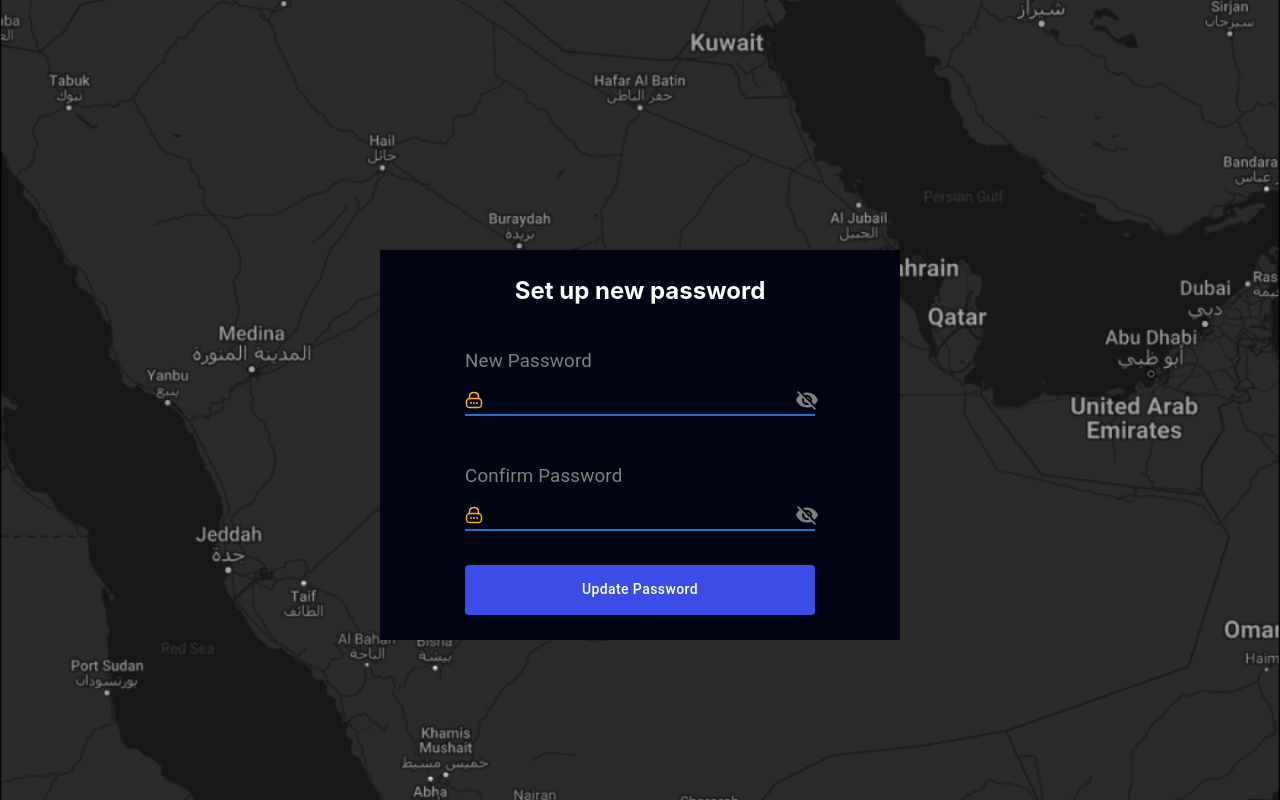
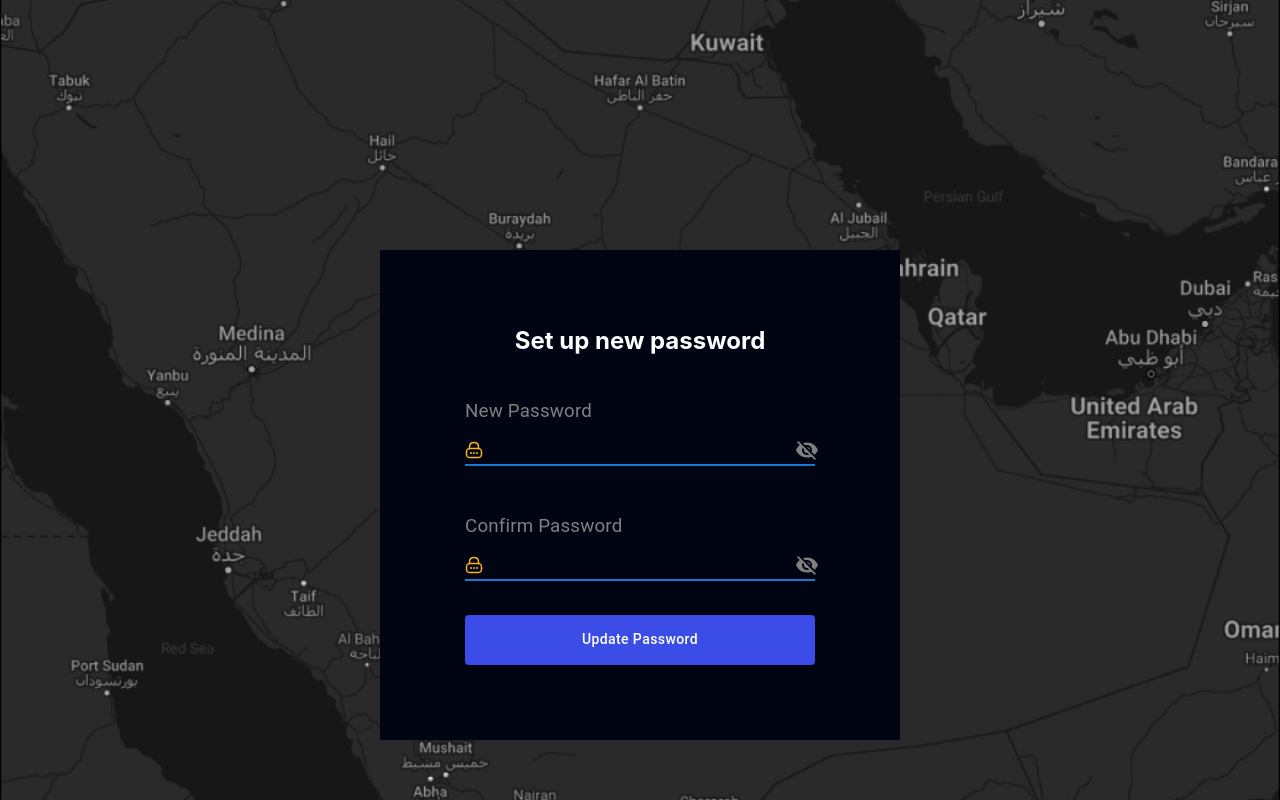
Before and after one commit to azhagu-p/location-intelligence, a React (Create React App) app: page /setnewpassword in a window 1280 px wide. Built offline with nearby package versions, Linux system fonts and the light colour scheme.

Commit message:
set password page - card size increased

```diff
--- a/src/pages/auth/Login.css
+++ b/src/pages/auth/Login.css
@@ -21,6 +21,13 @@
     height: 390px;
     margin-top: 250px;
 }
+
+.card-3{
+    width: 520px;
+    height: 490px;
+    margin-top: 250px;
+}
+
 .container{
     background-image: url(../../assets/snazzy-image.jpg);
     display: flex;
--- a/src/pages/auth/setnewpassword.js
+++ b/src/pages/auth/setnewpassword.js
@@ -51,7 +51,7 @@ const LoginIn = () => {
   return (
     <Container maxWidth className="container">
       <Box className="flex-container">
-        <Box className="form-container card-2">
+        <Box className="form-container card-3">
           <Box>
             <h2 className="h1">Set up new password</h2>
           </Box>
--- a/src/routes/Routes.js
+++ b/src/routes/Routes.js
@@ -27,11 +27,7 @@ const UseRout = () => {
     {
       path: "/dashboard",
       element: <Dashboard />,
-    },
-    {
-      path: "/selectcountry",
-      element: <SelectedCountry />,
-    },
+    }
   ]);
 };
 
```
